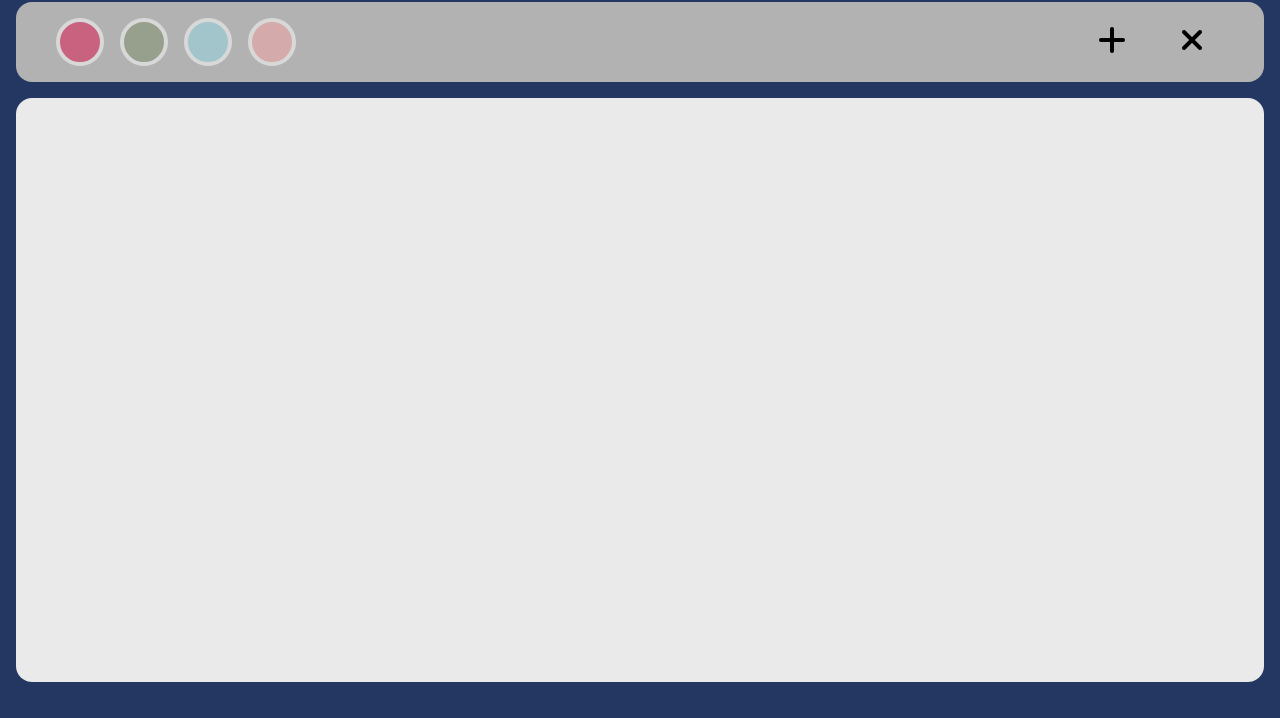
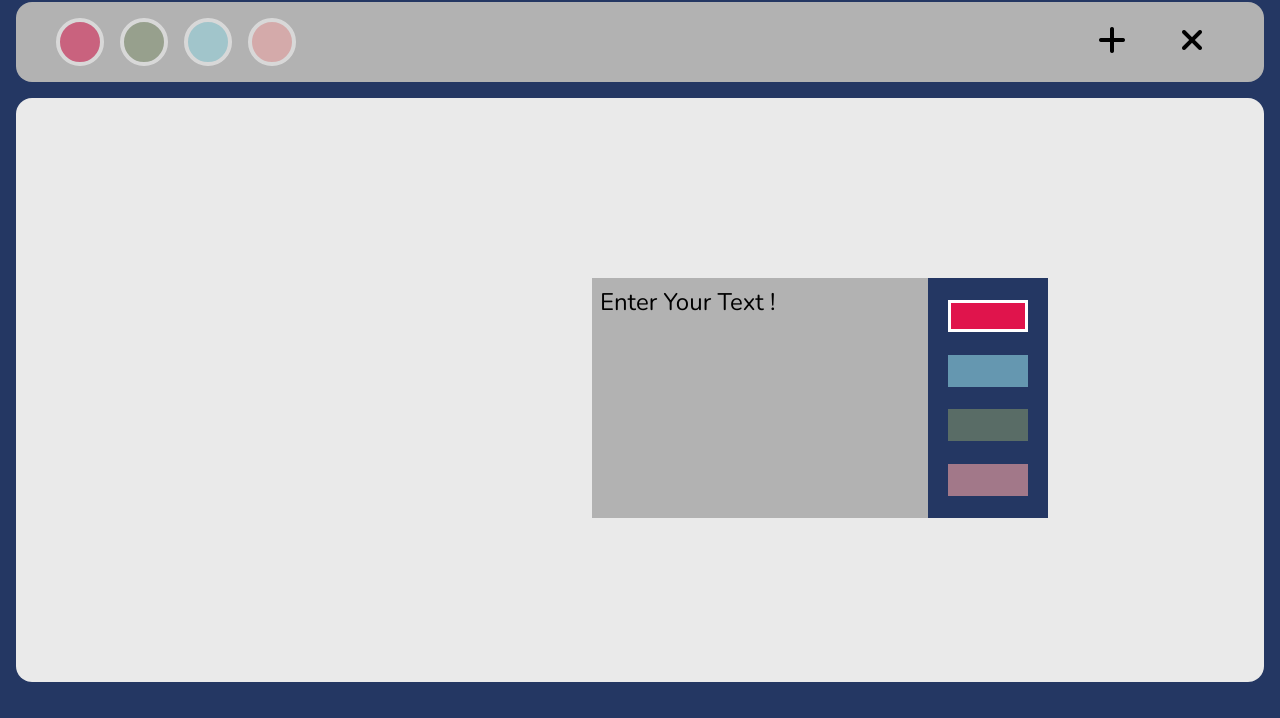
Before and after one commit to himanshu1856/TicketManager, a plain HTML site: page index.html in a window 1280 px wide. Both pictures are taken after a click on the element 1112 px from the left and 124 px from the top of the page. Shown: the part 82-800 px from the top of the page. Drawn offline with nearby package versions, Linux system fonts and the light colour scheme.

Commit message:
ticket-modal finished

```diff
--- a/index.html
+++ b/index.html
@@ -8,13 +8,14 @@
     <link rel="stylesheet" href="style.css">
     <link rel="stylesheet" href="https://cdnjs.cloudflare.com/ajax/libs/font-awesome/6.2.1/css/all.min.css" integrity="sha512-MV7K8+y+gLIBoVD59lQIYicR65iaqukzvf/nwasF0nqhPay5w/9lJmVM2hMDcnK1OnMGCdVK+iQrJ7lzPJQd1w==" crossorigin="anonymous" referrerpolicy="no-referrer" />
     <link href="https://fonts.googleapis.com/css2?family=Shadows+Into+Light&display=swap" rel="stylesheet">
+    <link href="https://fonts.googleapis.com/css2?family=Nunito&display=swap" rel="stylesheet">
 </head>
 <body>
 
     <h1 class="title">Ticket App</h1>
 
     <div class="header">
-        <div class="ticket-filter">
+        <div class="tickets-filter">
             <div class="filter red"></div>
             <div class="filter green"></div>
             <div class="filter blue"></div>
@@ -31,7 +32,6 @@
     </div>
 
     <div class="ticket-container default">
-
     </div>
 
     <script src="./script.js"></script>
--- a/script.js
+++ b/script.js
@@ -1,6 +1,13 @@
 document.addEventListener('DOMContentLoaded', () => {
     const filters = document.querySelectorAll('.filter')
     const ticketContainer = document.querySelector('.ticket-container')
+    const openModal = document.querySelector('.open-modal')
+    const closeModal = document.querySelector('.close-modal')
+
+    let modalCheck = false;
+
+    openModal.addEventListener('click', openTickedModal)
+    closeModal.addEventListener('click', closeTicketModal)
 
     filters.forEach(filter => {
         filter.addEventListener('click', selectedFilter)
@@ -13,4 +20,54 @@ document.addEventListener('DOMContentLoaded', () => {
         }
         ticketContainer.classList.add(filter)
     }
+
+    function openTickedModal(e) {
+        if (modalCheck) {
+            return
+        }
+        console.log('outside open if')
+        let ticketModal = document.createElement('div')
+        ticketModal.classList.add('ticket-modal')
+
+        ticketModal.innerHTML = `
+            <div class="ticket-text" contentEditable="true" spellcheck="false">Enter Your Text !</div>
+            <div class="ticket-filters">
+            <div class="ticket-filter red selected-filter"></div>
+            <div class="ticket-filter blue"></div>
+            <div class="ticket-filter green"></div>
+            <div class="ticket-filter pink"></div>
+            </div>
+            `;
+
+        document.querySelector('body').append(ticketModal)
+        modalCheck = true
+
+        let ticketTextDiv = document.querySelector('.ticket-text')
+        ticketTextDiv.addEventListener('click', (e) => {
+            e.target.textContent = ""
+        })
+
+        let ticketFilters = ticketModal.querySelectorAll(".ticket-filter");
+        for (let i = 0; i < ticketFilters.length; i++) {
+            ticketFilters[i].addEventListener("click", function (e) {
+                if (e.target.classList.contains("selected-filter")) {
+                    return;
+                }
+                document.querySelector(".selected-filter").classList.remove("selected-filter");
+                e.target.classList.add("selected-filter");
+            });
+        }
+
+    }
+
+    function handleKeyPress() {
+
+    }
+
+    function closeTicketModal(e) {
+        if (modalCheck) {
+            document.querySelector('.ticket-modal').remove()
+            modalCheck = false
+        }
+    }
 })
--- a/style.css
+++ b/style.css
@@ -1,21 +1,21 @@
-*{
+* {
     margin: 0px;
     padding: 0px;
     box-sizing: border-box;
 }
 
-body{
+body {
     background-color: #243763;
 }
 
-.title{
+.title {
     text-align: center;
     margin: 1rem;
     color: beige;
     font-family: 'Shadows Into Light', cursive;
 }
 
-.header{
+.header {
     margin: 1rem;
     background-color: #B2B2B2;
     display: flex;
@@ -23,11 +23,13 @@ body{
     height: 10vh;
     border-radius: 1rem;
 }
-.ticket-filter{
+
+.tickets-filter {
     display: flex;
     margin: auto 2rem;
 }
-.filter{
+
+.filter {
     height: 3rem;
     width: 3rem;
     margin: .5rem;
@@ -36,55 +38,108 @@ body{
     opacity: .5;
     transition: transform .5s;
 }
-.filter:hover{
+
+.filter:hover {
     opacity: 1;
     transform: scale(1.2);
 }
-.red{
+
+.red {
     background-color: #E0144C;
+}
 
-}
-.green{
+.green {
     background-color: #7D8F69;
 }
-.blue{
+
+.blue {
     background-color: #91D8E4;
 }
-.pink{
+
+.pink {
     background-color: #F7A4A4;
 }
-.default{
+
+.default {
     background-color: #EAEAEA;
 }
-.ticket-actions{
+
+.ticket-actions {
     display: flex;
     margin: auto 2rem;
 }
-.ticket-actions div{
+
+.ticket-actions div {
     height: 3rem;
     width: 3rem;
     margin: 1rem;
     border-radius: 50%;
     text-align: center;
     transition: transform .5sec;
+}
 
-}
-.ticket-actions div:hover{
+.ticket-actions div:hover {
     border-radius: 50%;
     transform: scale(1.2);
 }
-.ticket-actions i{
+
+.ticket-actions i {
     font-size: 2rem;
     text-align: center;
     margin-top: .4rem;
     transition: transform .5s;
 }
-.ticket-actions i:hover{
+
+.ticket-actions i:hover {
     transform: scale(1.2);
 }
-.ticket-container{
 
+.ticket-container {
     height: 73vh;
     margin: 1rem;
     border-radius: 1rem;
 }
+
+.ticket-modal {
+    height: 15rem;
+    width: 30rem;
+    position: absolute;
+    top: 45%;
+    left: 37rem;
+    display: flex;
+}
+
+.ticket-text {
+    height: 100%;
+    width: 70%;
+    background-color: #B2B2B2;
+    padding: .5rem;
+    outline: none;
+    font-size: 1.5rem;
+    font-family: 'Nunito', sans-serif;
+    overflow: auto;
+}
+
+.ticket-filters {
+    height: 100%;
+    width: 25%;
+    background-color: #243763;
+    display: flex;
+    flex-direction: column;
+    justify-content: space-evenly;
+    align-items: center;
+}
+
+.ticket-filter {
+    height: 2rem;
+    width: 5rem;
+    opacity: .6;
+}
+.ticket-filter:hover {
+    opacity: 1;
+}
+
+.selected-filter {
+    opacity: 1;
+    border: 3px solid white;
+}
```
